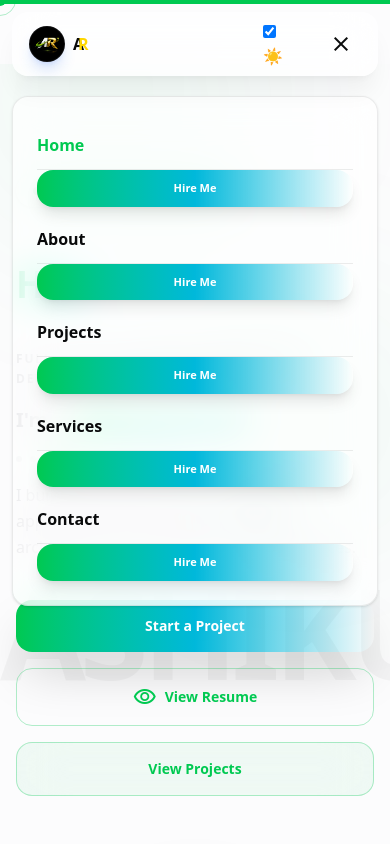
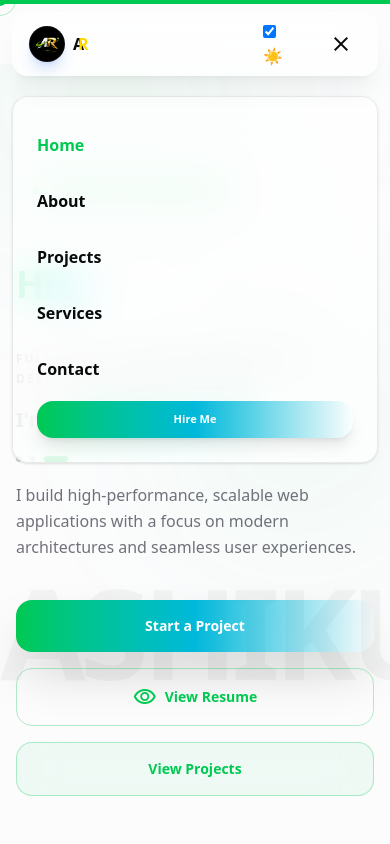
Before and after one commit to Ashikurrahman-dev-web/Portfolio, a Next.js app: page / in a window 390 px wide. Both pictures are taken after a click on the button "menu". Shown: the top 844 px of the page. Built offline with nearby package versions, Linux system fonts and the light colour scheme.

Commit message:
Modification on Navbar

```diff
--- a/src/components/Navbar.jsx
+++ b/src/components/Navbar.jsx
@@ -193,14 +193,15 @@ className="hidden sm:flex bg-gradient-to-r from-green-500 via-cyan-500 text-whit
             >
               {link.name}
             </Link>
-            <Link
+
+          </motion.div>
+        ))}
+        <Link
   href="/hire"
   className="flex text-[11px] sm:text-xs bg-gradient-to-r from-green-500 via-cyan-500 text-white px-3 sm:px-4 md:px-6 py-2.5 rounded-2xl font-bold hover:opacity-90 transition-opacity shadow-lg items-center justify-center cursor-pointer whitespace-nowrap"
 >
   Hire Me
 </Link>
-          </motion.div>
-        ))}
       </motion.div>
     )}
   </AnimatePresence>
```
